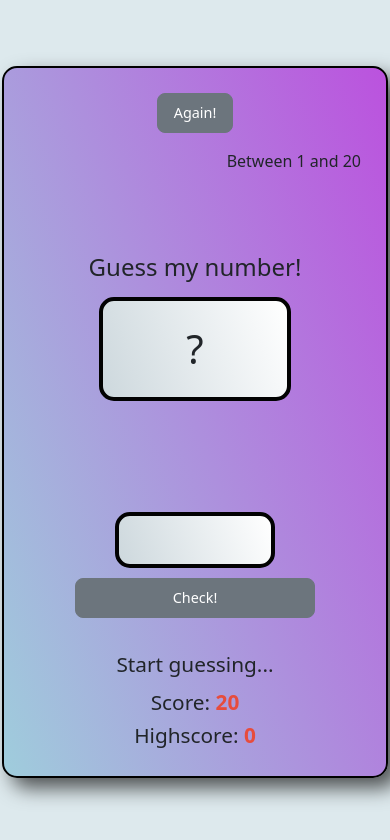
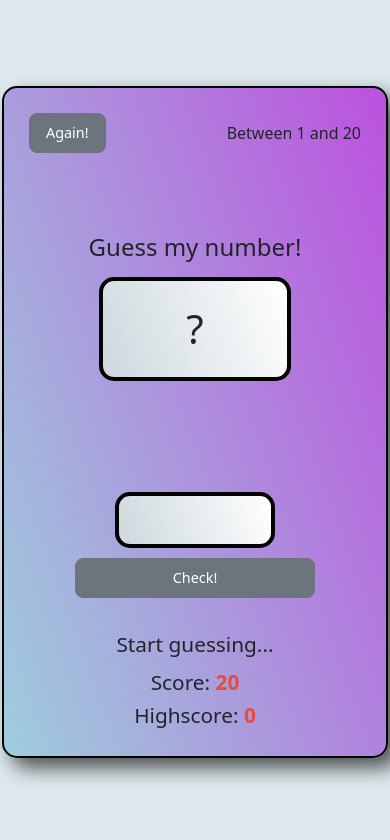
Before and after one commit to RobinLassak/GuessMyNumberJS, a website: page index.html in a window 390 px wide. Drawn offline with nearby package versions, Linux system fonts and the light colour scheme.

Commit message:
dalsi drobne upravy layoutu

```diff
--- a/scss/custom.scss
+++ b/scss/custom.scss
@@ -37,6 +37,25 @@ body {
   padding-left: 20px;
   padding-right: 20px;
   flex-shrink: 0;
+}
+
+.header .row {
+  flex-direction: row !important;
+  align-items: center !important;
+  justify-content: space-between !important;
+}
+
+.header .col {
+  display: flex !important;
+  align-items: center !important;
+}
+
+.header .col:first-child {
+  justify-content: flex-start !important;
+}
+
+.header .col:last-child {
+  justify-content: flex-end !important;
 }
 
 .main {
@@ -187,9 +206,23 @@ h2 {
   }
 
   .header .row {
-    flex-direction: column;
-    gap: 1rem;
-    text-align: center;
+    flex-direction: row !important;
+    align-items: center !important;
+    justify-content: space-between !important;
+    gap: 0.5rem;
+  }
+
+  .header .col {
+    display: flex !important;
+    align-items: center !important;
+  }
+
+  .header .col:first-child {
+    justify-content: flex-start !important;
+  }
+
+  .header .col:last-child {
+    justify-content: flex-end !important;
   }
 
   .footer .row {
```
Also changed, not shown: scss/custom.css.
